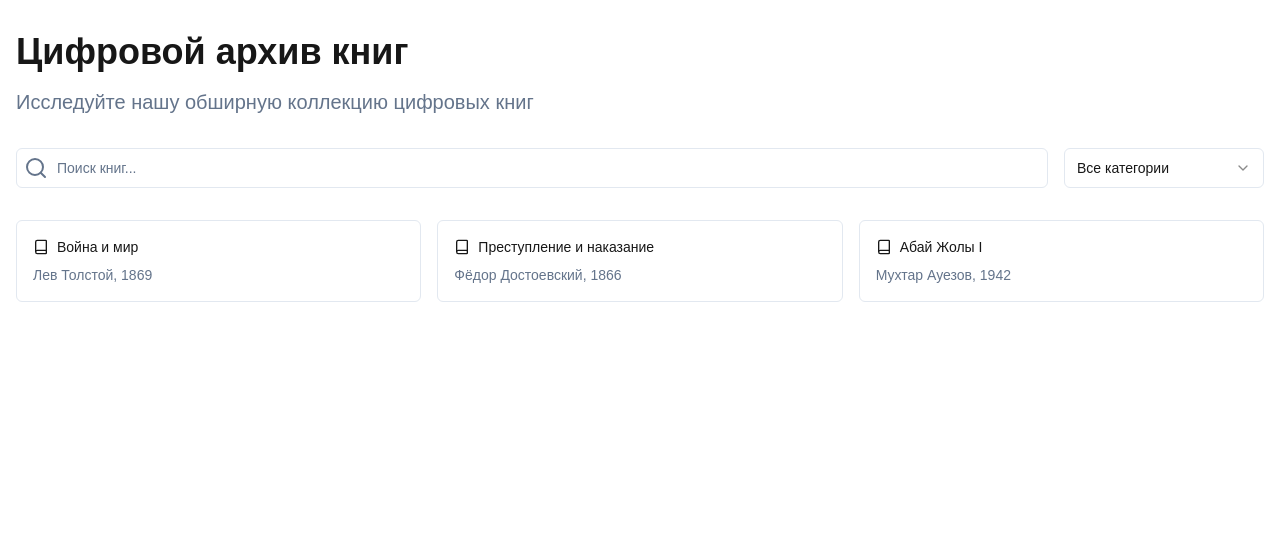
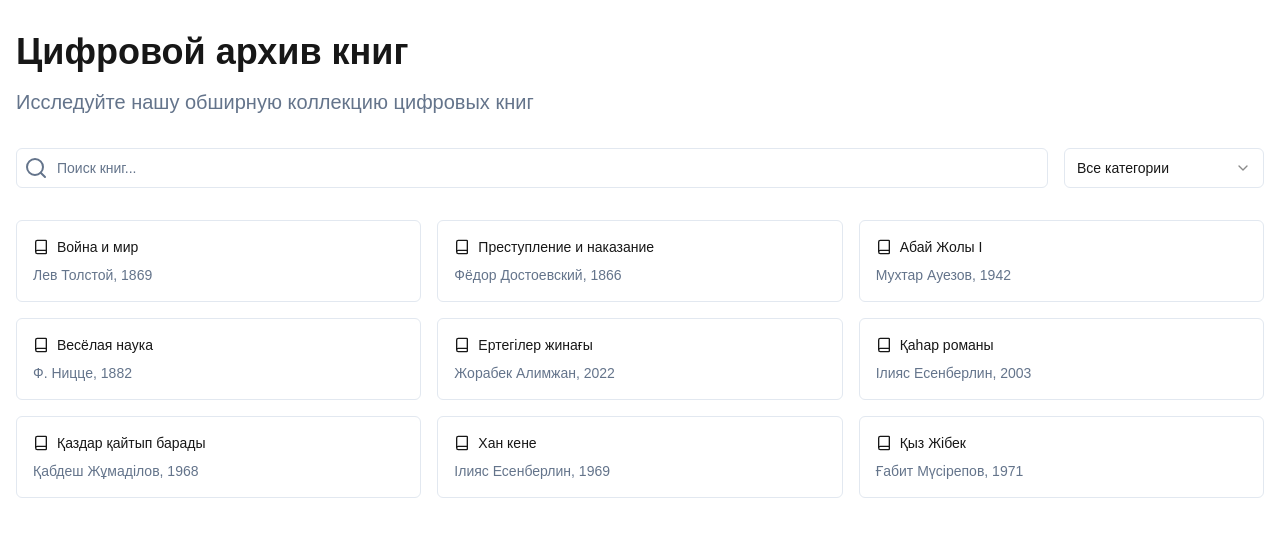
Before and after one commit to manyports/bookshelf, a Next.js app: page /read in a window 1280 px wide. Shown: the top 536 px of the page. Built offline with nearby package versions, Linux system fonts and the light colour scheme.

Commit message:
refactor: Add new books to BookArchive component and improve loading state

```diff
--- a/src/app/read/page.tsx
+++ b/src/app/read/page.tsx
@@ -86,6 +86,61 @@
       pdfUrl:
         "https://utfs.io/f/29f2998f-bbd1-4774-b7dc-8671c8d3901a-o8xn4n.pdf",
     },
+    {
+      id: 4,
+      title: "Весёлая наука",
+      author: "Ф. Ницце",
+      category: "Философия",
+      year: 1882,
+      pages: 165,
+      pdfUrl:
+        "https://utfs.io/f/85685958-510b-4c85-a591-69d41d2e0486-n19hzw.pdf",
+    },
+    {
+        id: 5,
+        title: "Ертегілер жинағы",
+        author: "Жорабек Алимжан",
+        category: "Современная классика",
+        year: 2022,
+        pages: 33,
+        pdfUrl: "https://utfs.io/f/c3337674-6fd0-495e-817e-ccb1b2355efc-v75dd4.pdf"
+    },
+    {
+        id: 6,
+        title: "Қаһар романы",
+        author: "Ілияс Есенберлин",
+        category: "Классическая литература",
+        year: 2003,
+        pages: 288,
+        pdfUrl: "https://utfs.io/f/c239c6e1-81b6-49f8-90e1-c08d09e33b6d-3jfrh1.pdf"
+    },
+    {
+        id: 7,
+        title: "Қаздар қайтып барады",
+        author: "Қабдеш Жұмаділов",
+        category: "Классическая литература",
+        year: 1968,
+        pages: 8,
+        pdfUrl: "https://utfs.io/f/483e756a-859b-4e15-a754-801fd5a73c2a-88bkr8.pdf"
+    },
+    {
+        id: 8,
+        title: "Хан кене",
+        author: "Ілияс Есенберлин",
+        category: "Классическая литература",
+        year: 1969,
+        pages: 8,
+        pdfUrl: "https://utfs.io/f/a0273f36-6cd9-414b-a7a0-cf69973542ab-jwap9d.pdf"
+    },
+    {
+        id: 9,
+        title: "Қыз Жібек",
+        author: "Ғабит Мүсірепов",
+        category: "Классическая литература",
+        year: 1971,
+        pages: 8,
+        pdfUrl: "https://utfs.io/f/4e58b1c9-d8a1-4cc2-a31e-052d490c7394-9rxf29.pdf"
+    },
   ];
 
   const filteredBooks = books.filter(
@@ -125,7 +180,9 @@
 
     return (
       <>
-        <h2 className="text-xl md:text-2xl font-bold mb-2 md:mb-4">{book.title}</h2>
+        <h2 className="text-xl md:text-2xl font-bold mb-2 md:mb-4">
+          {book.title}
+        </h2>
         <h3 className="text-lg md:text-xl mb-4 md:mb-6">{book.author}</h3>
         <p className="mb-4">
           Страница {currentPage} из {numPages}
@@ -133,8 +190,12 @@
         {isLoading && (
           <div className="flex flex-col items-center justify-center h-64 animate-pulse">
             <div className="w-16 h-16 border-4 border-gray-300 border-t-gray-900 rounded-full animate-spin mb-4"></div>
-            <p className="text-lg font-medium text-gray-700">Загрузка книги...</p>
-            <p className="text-sm text-gray-500 mt-2">Приготовьтесь к увлекательному чтению!</p>
+            <p className="text-lg font-medium text-gray-700">
+              Загрузка книги...
+            </p>
+            <p className="text-sm text-gray-500 mt-2">
+              Приготовьтесь к увлекательному чтению!
+            </p>
           </div>
         )}
         <Document
@@ -160,7 +221,9 @@
 
   return (
     <div className="container mx-auto px-4 py-8">
-      <h1 className="text-3xl md:text-4xl font-bold mb-2 md:mb-4">Цифровой архив книг</h1>
+      <h1 className="text-3xl md:text-4xl font-bold mb-2 md:mb-4">
+        Цифровой архив книг
+      </h1>
       <p className="text-lg md:text-xl text-muted-foreground mb-6 md:mb-8">
         Исследуйте нашу обширную коллекцию цифровых книг
       </p>
```
